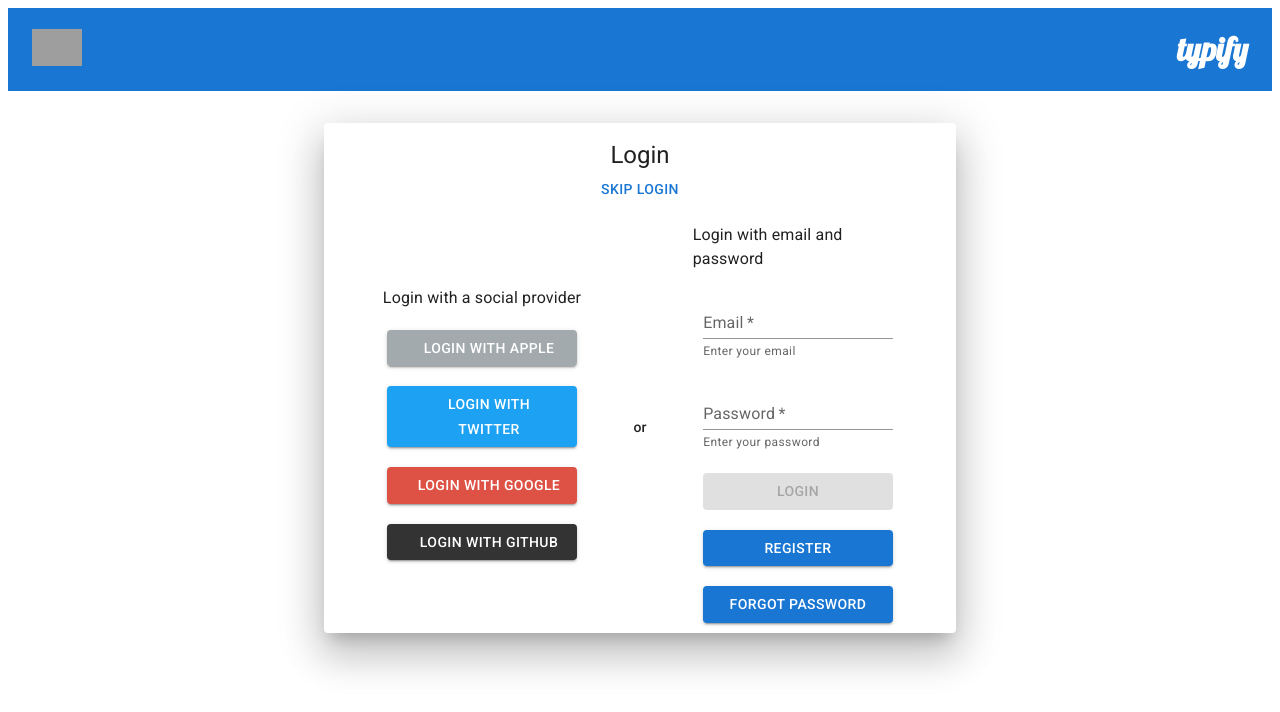
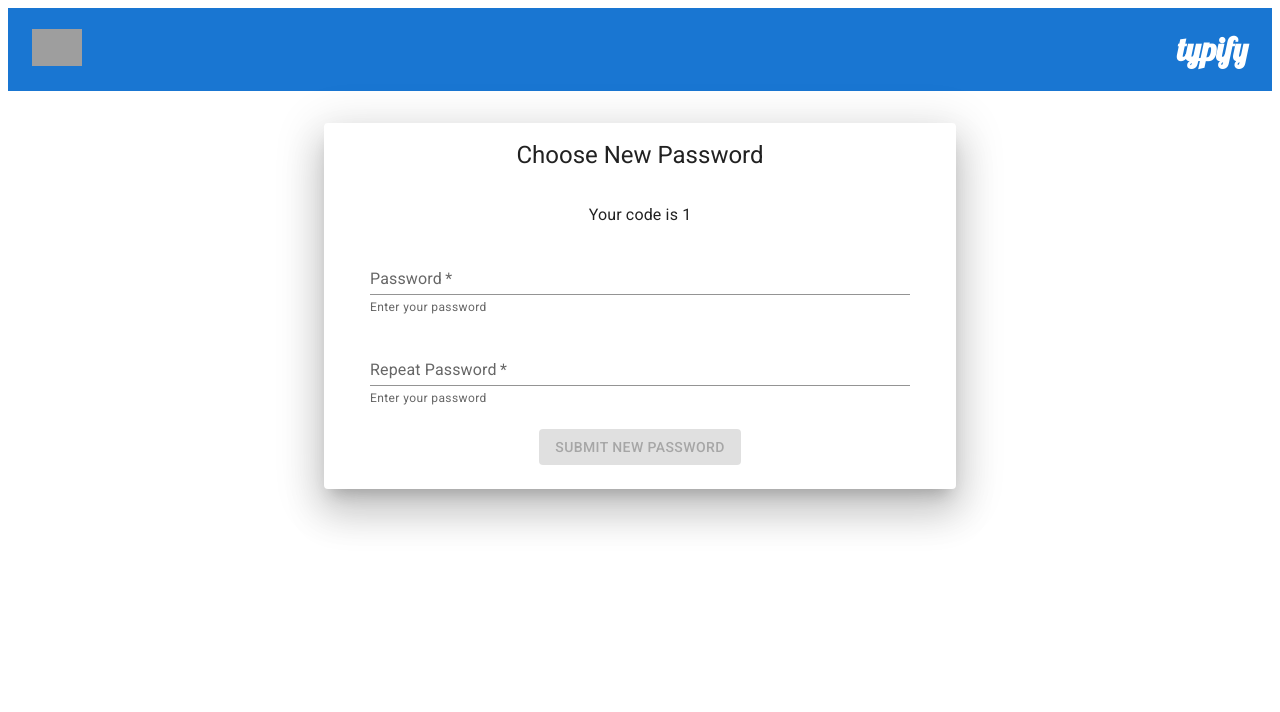
Before and after one commit to typifyApp/typify, a React (Vite) app in the folder frontend/: page /newpassword/1 in a window 1280 px wide. Before the commit this address led to /login. Shown: the top 712 px of the page. Built offline with nearby package versions, Linux system fonts and the light colour scheme; grey boxes are pictures that could not be loaded; some icons are missing.

Commit message:
NewPassword route

```diff
--- a/frontend/src/App.tsx
+++ b/frontend/src/App.tsx
@@ -13,6 +13,7 @@
 import Login from './components/Login';
 import ForgotPassword from './components/ForgotPassword';
 import Register from './components/Register';
+import NewPassword from './components/NewPassword';
 const App: React.FunctionComponent = () => {
   const [userData, dispatch] = useState(defaultUserData);
 
@@ -33,6 +34,9 @@
                 <Route path="/register">
                   <Register />
                 </Route>
+                <Route path="/newpassword/:code">
+                  <NewPassword />
+                </Route>
                 <Route path="/">
                   <UserContext.Consumer>
                     {([userData]) => <TypingCard userData={userData} />}
--- /dev/null
+++ b/frontend/src/components/NewPassword.tsx
@@ -0,0 +1,99 @@
+import {
+  Box,
+  Button,
+  CardContent,
+  CardHeader,
+  TextField,
+  Typography
+} from '@material-ui/core';
+import Card from './Card';
+import { useState } from 'react';
+import { passwordValidation } from '../utils/validation';
+import { useParams } from 'react-router-dom';
+
+type ParamsType = {
+  code: string;
+};
+
+export interface ForgotPasswordProps {}
+
+const NewPassword: React.FunctionComponent<ForgotPasswordProps> = () => {
+  const [password, setPassword] = useState('');
+  const [repeatPassword, setRepeatPassword] = useState('');
+  const { code } = useParams<ParamsType>();
+  return (
+    <Card>
+      <CardHeader title="Choose New Password" className="login-header" />
+      <CardContent>
+        <Box
+          display="flex"
+          alignContent="center"
+          alignItems="center"
+          justifyContent="center"
+          className="big-gap"
+          flexDirection="column"
+        >
+          <Typography>Your code is {code}</Typography>
+
+          <TextField
+            className="quite-wide"
+            id="password"
+            name="password"
+            required
+            variant="standard"
+            type="password"
+            label="Password"
+            value={password}
+            error={password.length > 0 && !passwordValidation.isValid(password)}
+            onChange={(e) => setPassword(e.target.value)}
+            helperText={
+              passwordValidation.isValid(password)
+                ? passwordValidation.successText
+                : password.length === 0
+                ? passwordValidation.helperText
+                : passwordValidation.errorText
+            }
+          />
+          <TextField
+            className="quite-wide"
+            id="repeatPassword"
+            name="repeatPassword"
+            required
+            variant="standard"
+            label="Repeat Password"
+            type="password"
+            value={repeatPassword}
+            error={
+              repeatPassword.length > 0 &&
+              (!passwordValidation.isValid(repeatPassword) ||
+                repeatPassword !== password)
+            }
+            onChange={(e) => setRepeatPassword(e.target.value)}
+            helperText={
+              passwordValidation.isValid(repeatPassword)
+                ? repeatPassword === password
+                  ? passwordValidation.passwordMatch
+                  : passwordValidation.passwordDontMatch
+                : repeatPassword.length === 0
+                ? passwordValidation.helperText
+                : passwordValidation.errorText
+            }
+          />
+
+          <Button
+            variant="contained"
+            type="submit"
+            disabled={
+              !passwordValidation.isValid(password) &&
+              password === repeatPassword
+            }
+          >
+            Submit new password
+          </Button>
+        </Box>
+      </CardContent>
+    </Card>
+  );
+};
+
+export default NewPassword;
```
